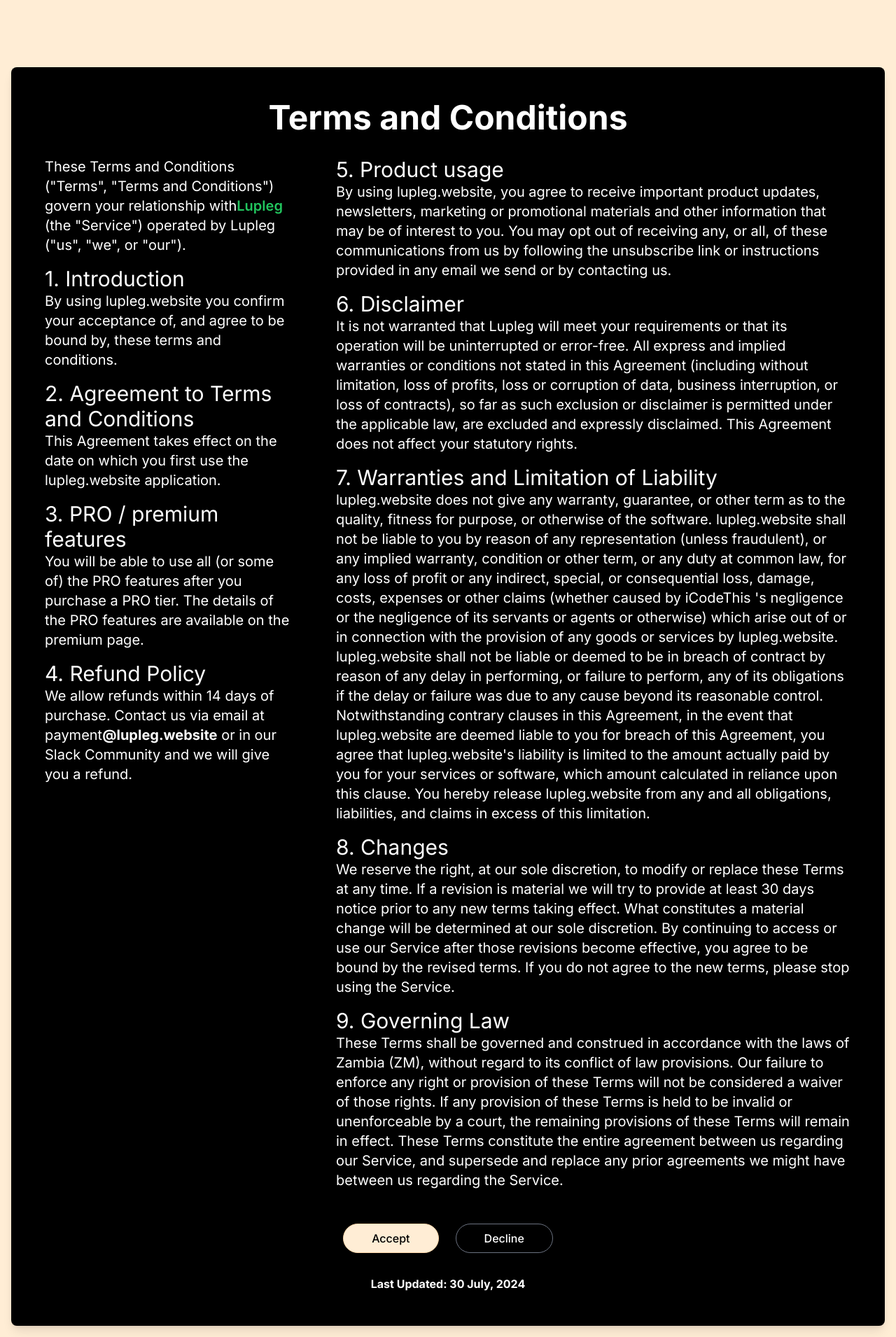
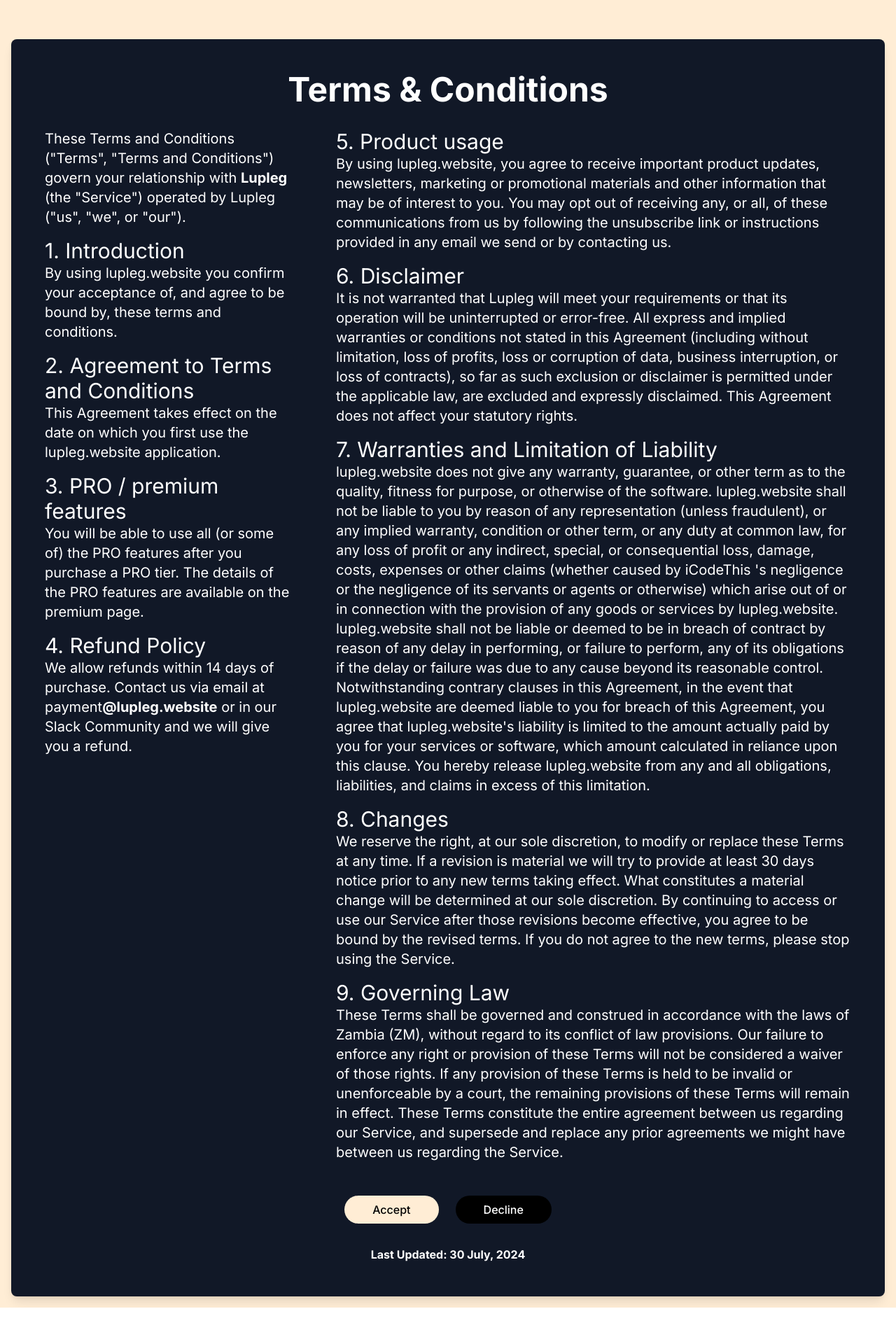
Before and after one commit to Lupleg/Conference, a Next.js app: page /terms in a window 1280 px wide. Shown: the whole page at 70% size. After the commit the page ends 1868 px from the top, so only its background shows below. Built offline with nearby package versions, Linux system fonts and the light colour scheme.

Commit message:
added responsiveness.

```diff
--- a/app/terms/page.jsx
+++ b/app/terms/page.jsx
@@ -2,21 +2,19 @@
 
 export default function TermsPage() {
   return (
-    <div className="min-h-screen bg-orange-100 flex items-center justify-center p-4">
-      <div className="bg-black text-white p-6 sm:p-8 md:p-10 lg:p-12 shadow-lg w-full max-w-7xl rounded-lg flex flex-col justify-between mt-20">
+    <div className="min-h-screen bg-orange-100 flex flex-col items-center justify-center p-4">
+      <div className="bg-gray-900 text-white p-6 sm:p-8 md:p-10 lg:p-12 shadow-lg w-full max-w-7xl rounded-lg flex flex-col justify-between mt-10">
         <div>
           <h1 className="text-3xl sm:text-5xl font-bold mb-6 sm:mb-8 text-center">
-            Terms and Conditions
+            Terms & Conditions
           </h1>
           <div className="flex flex-col lg:flex-row">
             <aside className="lg:w-1/3 lg:pr-8 mb-6 lg:mb-0">
-              <p className="mb-4 text-lg sm:text-xl">
+              <p className="mb-4 text-lg sm:text-xl ">
                 These Terms and Conditions ("Terms", "Terms and Conditions")
-                govern your relationship with
-                <span className="text-green-500 font-semibold">
-                  Lupleg
-                </span>{" "}
-                (the "Service") operated by Lupleg ("us", "we", or "our").
+                govern your relationship with{" "}
+                <span className="text-grey-900 font-bold">Lupleg</span> (the
+                "Service") operated by Lupleg ("us", "we", or "our").
               </p>
               <h3 className="text-xl sm:text-2xl lg:text-3xl">
                 1. Introduction
@@ -130,10 +128,10 @@
         </div>
         <div className="mt-8">
           <div className="flex flex-col sm:flex-row justify-center space-y-6 sm:space-y-0 sm:space-x-6">
-            <button className="border border-orange-200 text-black px-6 py-2 sm:px-10 rounded-full font-medium bg-orange-100 text-sm sm:text-base">
+            <button className="text-black px-6 py-2 sm:px-10 rounded-full font-medium bg-orange-100 text-sm sm:text-base hover:bg-orange-200">
               Accept
             </button>
-            <button className="border border-gray-500 text-white px-6 py-2 sm:px-10 rounded-full font-medium bg-black text-sm sm:text-base">
+            <button className="text-white px-6 py-2 sm:px-10 rounded-full font-medium bg-black text-sm sm:text-base hover:bg-orange-200">
               Decline
             </button>
           </div>
```
